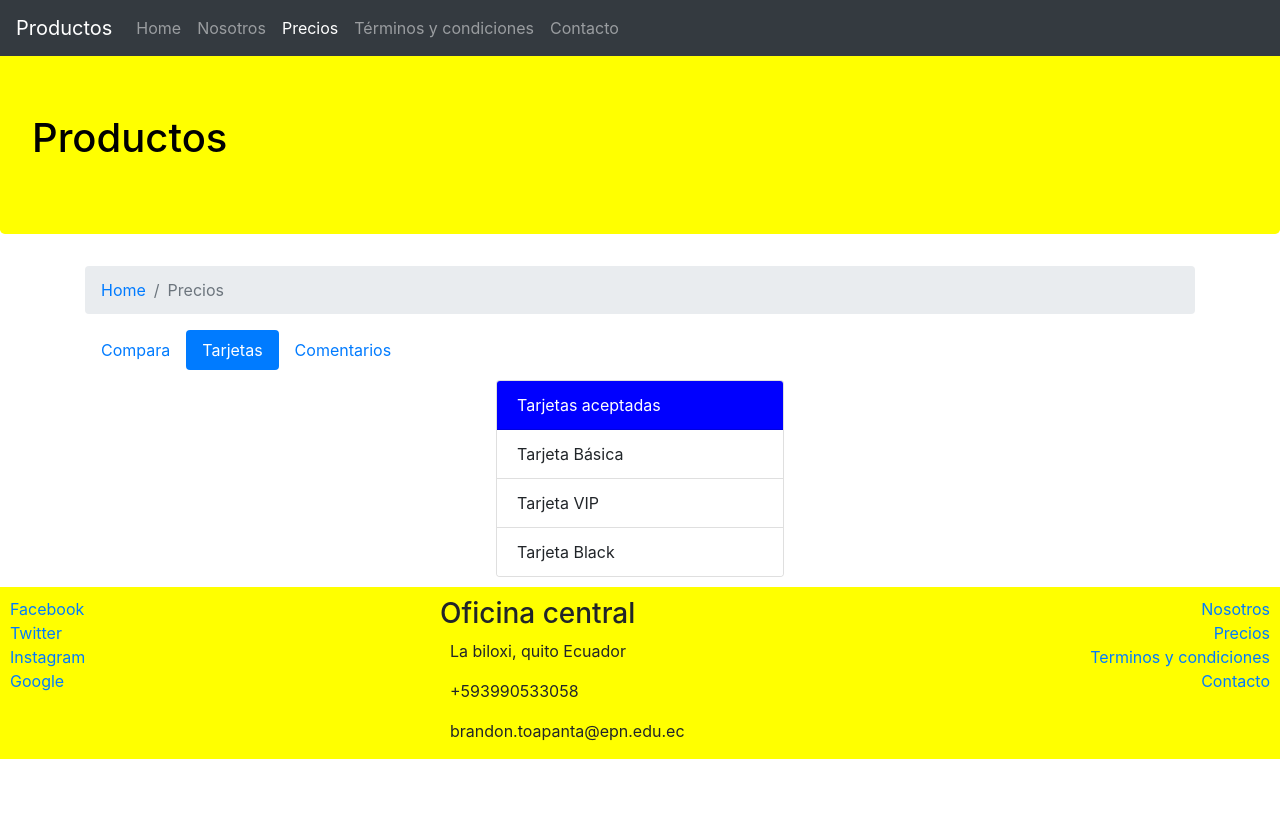
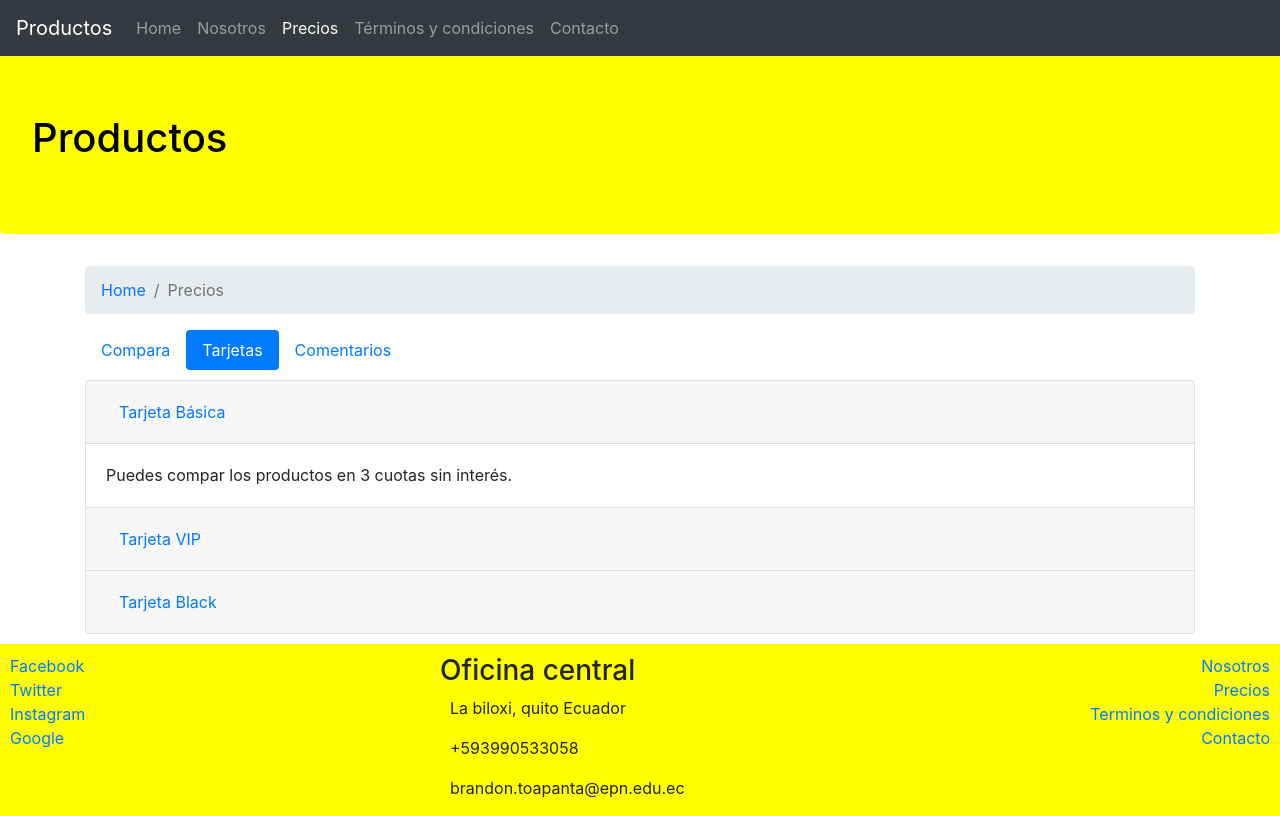
Before and after one commit to Brantri2020/CursoBootstrap, a website: page precios.html in a window 1280 px wide. Both pictures are taken after a click on the tab "Tarjetas". Drawn offline with nearby package versions, Linux system fonts and the light colour scheme; a web font is replaced by a local one.

Commit message:
Acordion

```diff
--- a/precios.html
+++ b/precios.html
@@ -46,7 +46,7 @@
                 <li class="breadcrumb-item active" aria-current="page">Precios</li>
             </ol>
         </nav>
-<!--nav-tabs    es para poner arriba como pestañas-->
+        <!--nav-tabs    es para poner arriba como pestañas-->
         <ul class="nav nav-pills" id="myTab" role="tablist">
             <li class="nav-item">
                 <a class="nav-link active" id="campara-tab" data-toggle="pill" href="#compara" role="tab"
@@ -124,25 +124,61 @@
 
             <div class="tab-pane fade" id="tarjetas" role="tabpanel" aria-labelledby="tarjetas-tab">
 
-                <div class="d-flex justify-content-center">
-                    <div class="card" style="width: 18rem;">
-                        <div class="card-header" style="background-color: blue; color: white;">
-                            Tarjetas aceptadas
+                <div class="accordion" id="accordionTarjetas">
+                    <div class="card">
+                        <div class="card-header" id="headingOne">
+                            <h5 class="mb-0">
+                                <button class="btn btn-link collapsed" type="button" data-toggle="collapse"
+                                    data-target="#collapseBasica" aria-expanded="true" aria-controls="collapseBasica">
+                                    Tarjeta Básica
+                                </button>
+                            </h5>
                         </div>
-                        <ul class="list-group list-group-flush">
-                            <li class="list-group-item">Tarjeta Básica</li>
-                            <li class="list-group-item">Tarjeta VIP</li>
-                            <li class="list-group-item">Tarjeta Black</li>
-                        </ul>
+                        <div id="collapseBasica" class="collapse show" aria-labelledby="headingOne"
+                            datat-parent="#accordionTarjetas">
+                            <div class="card-body">
+                                Puedes compar los productos en 3 cuotas sin interés.
+                            </div>
+                        </div>
+                    </div>
+
+                    <div class="card">
+                        <div class="card-header" id="headingTwo">
+                            <h5 class="mb-0">
+                                <button class="btn btn-link collapsed" type="button" data-toggle="collapse"
+                                    data-target="#collapseVIP" aria-expanded="false" aria-controls="collapseVIP">
+                                    Tarjeta VIP
+                                </button>
+                            </h5>
+                        </div>
+                        <div id="collapseVIP" class="collapse" aria-labelledby="headingTwo"
+                            datat-parent="#accordionTarjetas">
+                            <div class="card-body">
+                                Puedes compar los productos en 12 cuotas sin interés.
+                            </div>
+                        </div>
+                    </div>
+
+                    <div class="card">
+                        <div class="card-header" id="headingThree">
+                            <h5 class="mb-0">
+                                <button class="btn btn-link collapsed" type="button" data-toggle="collapse"
+                                    data-target="#collapseBlack" aria-expanded="false" aria-controls="collapseBlack">
+                                    Tarjeta Black
+                                </button>
+                            </h5>
+                        </div>
+                        <div id="collapseBlack" class="collapse" aria-labelledby="headingThree"
+                            datat-parent="#accordionTarjetas">
+                            <div class="card-body">
+                                Puedes compar los productos en 24 cuotas sin interés.
+                            </div>
+                        </div>
                     </div>
                 </div>
-
-
-
-
             </div>
-
-            <div class="tab-pane fade" id="comentarios" role="tabpanel" aria-labelledby="comentarios-tab">Comentarios
+            <div class="tab-pane fade" id="comentarios" role="tabpanel" aria-labelledby="comentarios-tab">
+                Comentarios
             </div>
         </div>
     </div>
```
